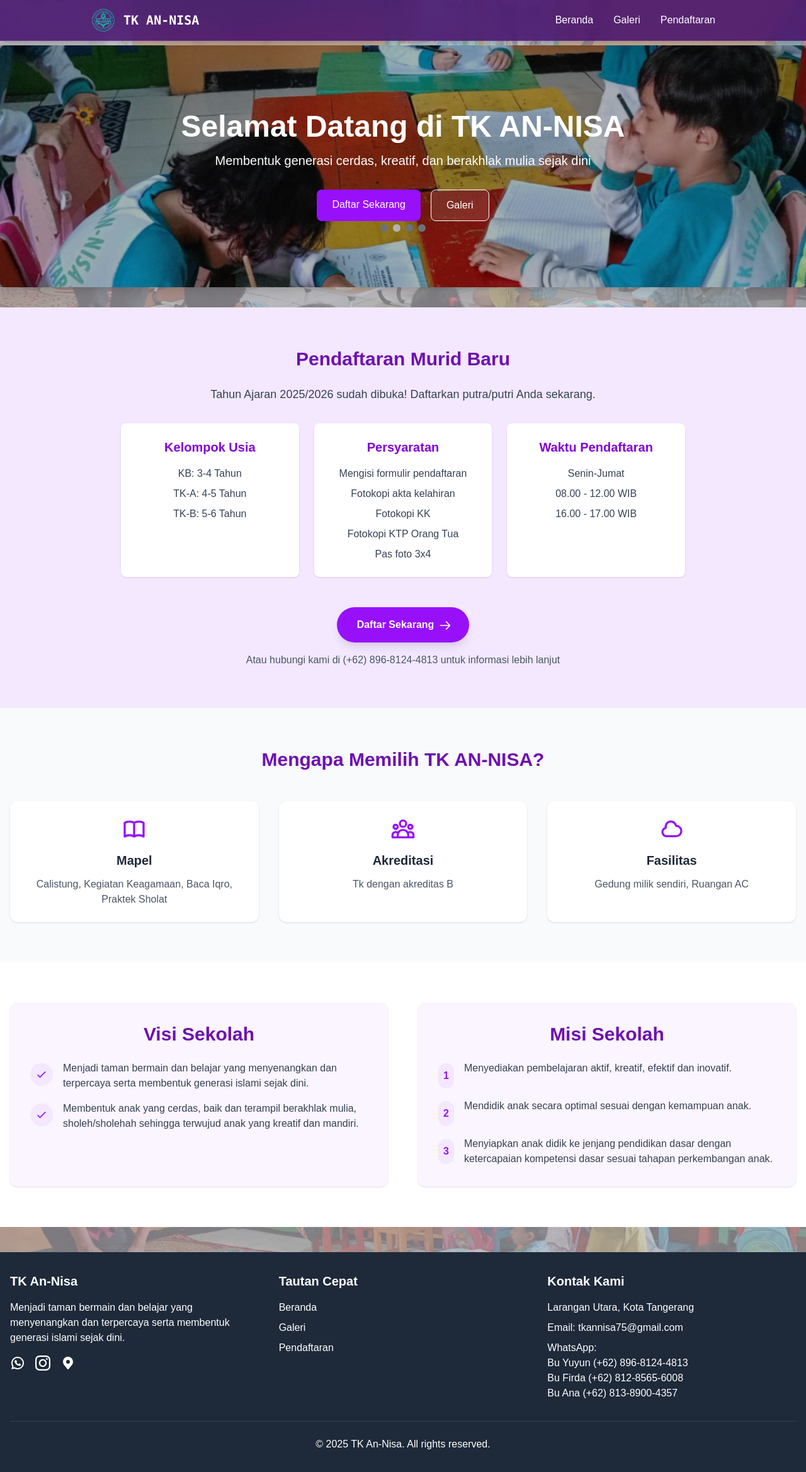
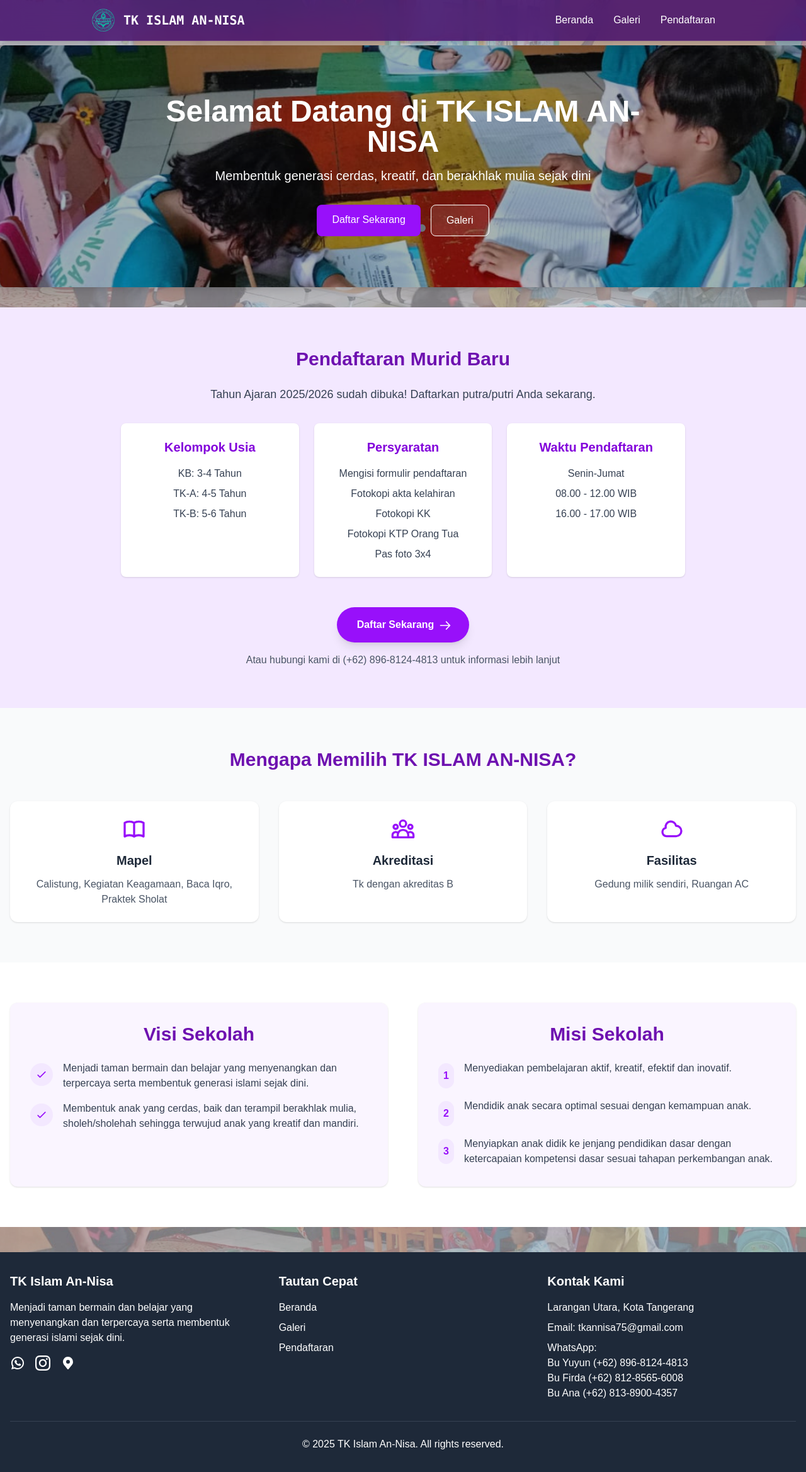
Before and after one commit to ReyGaCuek/Web-TkAnnisa, a React (Vite) app: page / in a window 1280 px wide. Shown: the whole page at 63% size. Built offline with nearby package versions, Linux system fonts and the light colour scheme.

Commit message:
Update "Islam"

```diff
--- a/src/Pages/Beranda.jsx
+++ b/src/Pages/Beranda.jsx
@@ -12,7 +12,7 @@ const Beranda = () => {
         <div className="absolute inset-0 flex items-center justify-center bg-black/30">
           <div className="text-center text-white max-w-4xl px-4">
             <h1 className="text-3xl md:text-5xl font-bold mb-4">
-              Selamat Datang di TK AN-NISA
+              Selamat Datang di TK ISLAM AN-NISA
             </h1>
             <p className="text-lg md:text-xl mb-8">
               Membentuk generasi cerdas, kreatif, dan berakhlak mulia sejak dini
@@ -128,7 +128,7 @@ const Beranda = () => {
       <section className="py-16 bg-gray-50">
         <div className="container mx-auto px-4">
           <h2 className="text-3xl font-bold text-center text-purple-800 mb-12">
-            Mengapa Memilih TK AN-NISA?
+            Mengapa Memilih TK ISLAM AN-NISA?
           </h2>
 
           <div className="grid md:grid-cols-3 gap-8">
--- a/src/Pages/Galeri.jsx
+++ b/src/Pages/Galeri.jsx
@@ -122,7 +122,7 @@ const Galeri = () => {
       <div className="container mx-auto px-4">
         <div className="text-center mb-12">
           <h2 className="text-3xl font-bold text-blue-700 mb-4">
-            Galeri Kegiatan <br /> TK An-Nisa
+            Galeri Kegiatan <br /> TK Islam An-Nisa
           </h2>
           <p className="text-sm md:text-lg text-gray-600 max-w-2xl mx-auto">
             Dokumentasi momen-momen seru dan berharga di TK kami
--- a/src/Pages/Pendaftaran.jsx
+++ b/src/Pages/Pendaftaran.jsx
@@ -232,7 +232,7 @@ const Pendaftaran = () => {
         <div className="text-center mb-16">
           <h2 className="text-3xl md:text-5xl font-bold text-blue-800 mb-4">
             Prosedur Pendaftaran <br />
-            TK An-Nisa
+            TK Islam An-Nisa
           </h2>
           <p className="text-lg text-gray-600 max-w-2xl mx-auto">
             Ikuti langkah-langkah berikut untuk mendaftarkan putra/putri Anda di
--- a/src/components/Footer.jsx
+++ b/src/components/Footer.jsx
@@ -7,7 +7,7 @@ const Footer = () => {
       <div className="container mx-auto px-4">
         <div className="grid md:grid-cols-3 gap-8">
           <div>
-            <h3 className="text-xl font-bold mb-4">TK An-Nisa</h3>
+            <h3 className="text-xl font-bold mb-4">TK Islam An-Nisa</h3>
             <p className="mb-4">
               Menjadi taman bermain dan belajar yang menyenangkan dan terpercaya
               serta membentuk generasi islami sejak dini.
@@ -182,7 +182,8 @@ const Footer = () => {
 
         <div className="border-t border-gray-700 mt-8 pt-6 text-center">
           <p>
-            &copy; {new Date().getFullYear()} TK An-Nisa. All rights reserved.
+            &copy; {new Date().getFullYear()} TK Islam An-Nisa. All rights
+            reserved.
           </p>
         </div>
       </div>
--- a/src/components/Navbar.jsx
+++ b/src/components/Navbar.jsx
@@ -24,7 +24,7 @@ const Navbar = ({ menuOpen, setMenuOpen }) => {
               alt="Logo"
               // className="w-8 h-8" // Ukuran logo (responsif dan proporsional)
             />
-            TK AN-NISA
+            TK ISLAM AN-NISA
           </NavLink>
 
           <div
```
